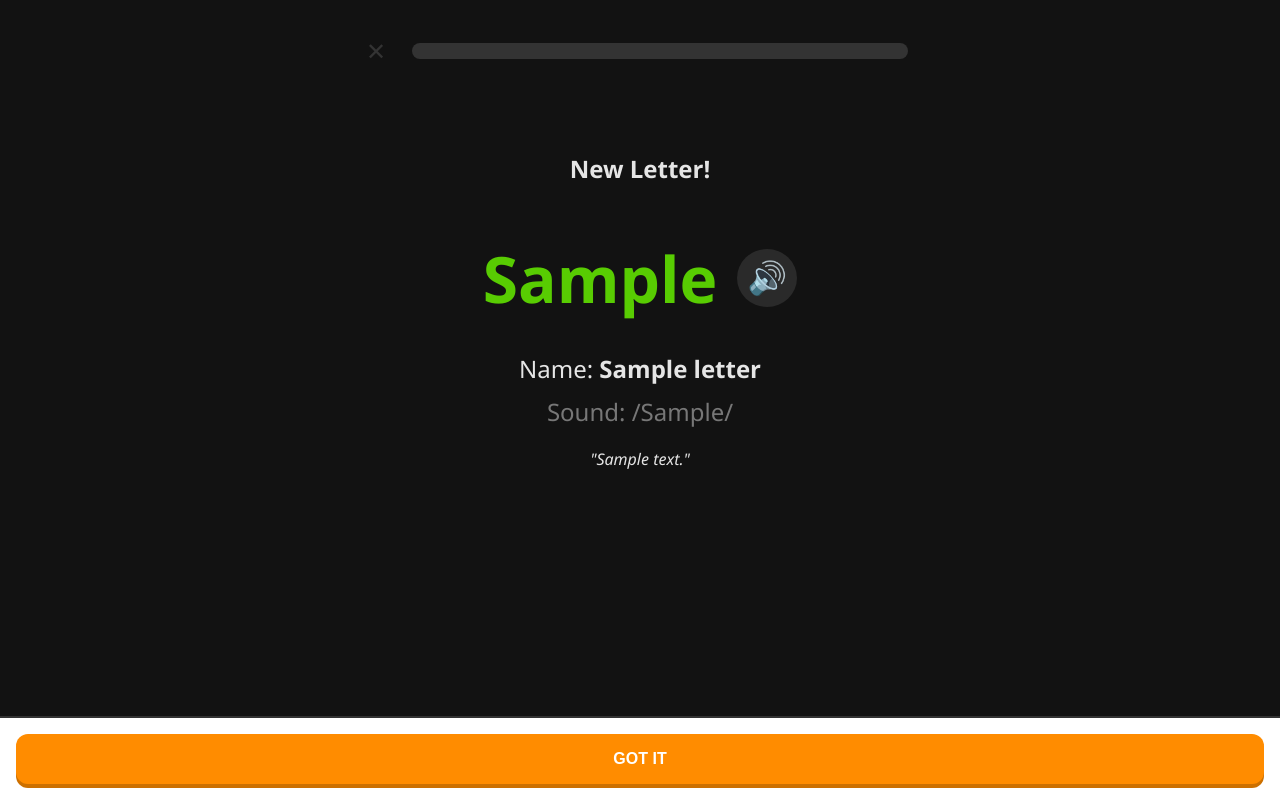
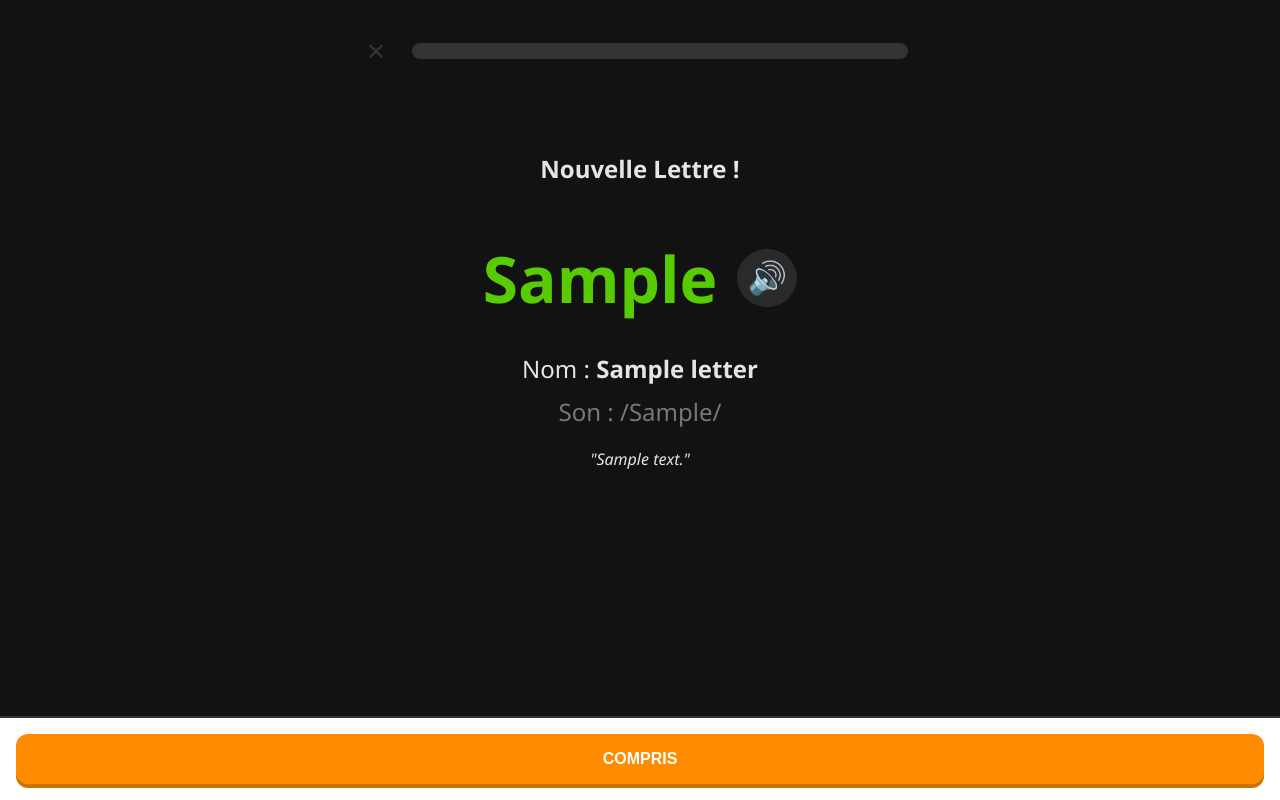
Before and after one commit to grosjak/learn-russian, a Django app: page /lesson/1/ in a window 1280 px wide. Run offline with Django 5.2, Linux system fonts and the light colour scheme; a user stored in the database is signed in; tables that the repository leaves empty hold one stand-in row (values such as "Sample post").

Commit message:
Translate application content to French

```diff
--- a/core/models.py
+++ b/core/models.py
@@ -24,8 +24,8 @@ class Letter(models.Model):
 
 class Word(models.Model):
     CATEGORY_CHOICES = [
-        ('word', 'Word'),
-        ('verb', 'Verb'),
+        ('word', 'Mot'),
+        ('verb', 'Verbe'),
     ]
 
     russian = models.CharField(max_length=100)
--- a/core/templates/core/lesson_session.html
+++ b/core/templates/core/lesson_session.html
@@ -23,14 +23,14 @@
         <div class="question-area" id="questionArea">
             <!-- Content injected by JS -->
             <div style="text-align: center; margin-top: 50px;">
-                Loading lesson...
+                Chargement de la leçon...
             </div>
         </div>
     </div>
 
     <!-- Footer -->
     <div class="check-footer">
-        <button class="btn-primary" id="checkBtn" disabled>Check</button>
+        <button class="btn-primary" id="checkBtn" disabled>Vérifier</button>
     </div>
 
     <!-- Audio Elements (hidden) - placeholders for real TTS later -->
@@ -69,7 +69,7 @@
                 }
                 questions = data.questions;
                 if (questions.length === 0) {
-                    questionArea.innerHTML = `<div style="text-align: center; margin-top: 50px;">No vocabulary found.<br>Please run 'populate_vocab' command.</div>`;
+                    questionArea.innerHTML = `<div style="text-align: center; margin-top: 50px;">Aucun vocabulaire trouvé.<br>Veuillez lancer 'populate_vocab'.</div>`;
                     return;
                 }
                 renderQuestion();
@@ -77,7 +77,7 @@
             .catch(err => {
                 console.error(err);
                 questionArea.innerHTML = `<div style="text-align: center; color: #ff4b4b; margin-top: 50px;">
-                    <h3>Error Loading Lesson</h3>
+                    <h3>Erreur de chargement</h3>
                     <p>${err.message}</p>
                     <p style="font-size: 0.8rem; color: #777;">Check your internet connection or server logs.</p>
                 </div>`;
@@ -98,7 +98,7 @@
             questionArea.innerHTML = '';
             selectedOption = null;
             checkBtn.disabled = true;
-            checkBtn.innerText = 'Check';
+            checkBtn.innerText = 'Vérifier';
             checkBtn.classList.remove('btn-continue');
             isCheckState = true;
             updateProgress();
@@ -106,7 +106,7 @@
             if (q.type === 'intro') {
                 renderIntro(q);
                 checkBtn.disabled = false;
-                checkBtn.innerText = 'Got it';
+                checkBtn.innerText = 'Compris';
             } else if (q.type === 'select_sound' || q.type === 'select_trans') {
                 renderSelectSound(q);
             } else if (q.type === 'select_char') {
@@ -131,13 +131,13 @@
         function renderIntro(q) {
             questionArea.innerHTML = `
                 <div style="text-align: center;">
-                    <h2>New Letter!</h2>
+                    <h2>Nouvelle Lettre !</h2>
                     <div style="display: flex; align-items: center; justify-content: center; gap: 10px;">
                         <div class="big-char" style="margin: 30px 0; color: #58CC02;">${q.char}</div>
                         <button class="audio-btn" onclick="playAudio('${q.char}')">🔊</button>
                     </div>
-                    <div style="font-size: 1.5rem; margin-bottom: 10px;">Name: <b>${q.name}</b></div>
-                    <div style="font-size: 1.5rem; color: #777;">Sound: /${q.trans}/</div>
+                    <div style="font-size: 1.5rem; margin-bottom: 10px;">Nom : <b>${q.name}</b></div>
+                    <div style="font-size: 1.5rem; color: #777;">Son : /${q.trans}/</div>
                     <div style="margin-top: 20px; font-style: italic;">"${q.desc}"</div>
                 </div>
             `;
@@ -305,13 +305,13 @@
                 const footer = document.querySelector('.check-footer');
                 footer.style.backgroundColor = '#d7ffb8';
                 checkBtn.style.backgroundColor = '#58CC02';
-                checkBtn.innerText = 'Continue';
+                checkBtn.innerText = 'Continuer';
             } else {
                 // Fail visual
                 const footer = document.querySelector('.check-footer');
                 footer.style.backgroundColor = '#ffdfe0';
                 checkBtn.style.backgroundColor = '#FF4B4B';
-                checkBtn.innerText = 'Continue';
+                checkBtn.innerText = 'Continuer';
             }
 
             // Switch to continue mode
@@ -324,11 +324,11 @@
             questionArea.innerHTML = `
                 <div style="text-align: center; margin-top: 50px;">
                     <div style="font-size: 5rem;">🎉</div>
-                    <h2>Lesson Complete!</h2>
-                    <p>You practiced ${questions.length} exercises.</p>
+                    <h2>Leçon terminée !</h2>
+                    <p>Vous avez pratiqué ${questions.length} exercices.</p>
                 </div>
             `;
-            checkBtn.innerText = 'Finish';
+            checkBtn.innerText = 'Terminer';
             checkBtn.disabled = false;
             checkBtn.style.backgroundColor = '#58CC02';
             checkBtn.onclick = () => window.location.href = '/';
--- a/core/views.py
+++ b/core/views.py
@@ -55,7 +55,7 @@ def practice_data(request, mode):
 
             questions.append({
                 'type': 'select_char',
-                'prompt': f'Which one is "{letter.transliteration}"?',
+                'prompt': f'Laquelle est "{letter.transliteration}" ?',
                 'correct': letter.character,
                 'options': options,
                 'main_sound': letter.transliteration
@@ -67,7 +67,7 @@ def practice_data(request, mode):
 
             questions.append({
                 'type': 'select_sound',
-                'prompt': 'What sound does this letter make?',
+                'prompt': 'Quel son fait cette lettre ?',
                 'correct': letter.transliteration,
                 'options': options_sound,
                 'main_char': letter.character
@@ -148,7 +148,7 @@ def lesson_data(request, lesson_id):
 
         questions.append({
             'type': 'select_char',
-            'prompt': f'Which one is "{letter.transliteration}"?', # e.g. "Which one is 'Zh'?"
+            'prompt': f'Laquelle est "{letter.transliteration}" ?', # e.g. "Which one is 'Zh'?"
             'correct': letter.character,
             'options': options_char,
             'main_sound': letter.transliteration
@@ -162,7 +162,7 @@ def lesson_data(request, lesson_id):
 
         questions.append({
             'type': 'select_sound',
-            'prompt': 'What sound does this letter make?',
+            'prompt': 'Quel son fait cette lettre ?',
             'correct': letter.transliteration,
             'options': options_sound,
             'main_char': letter.character
```
